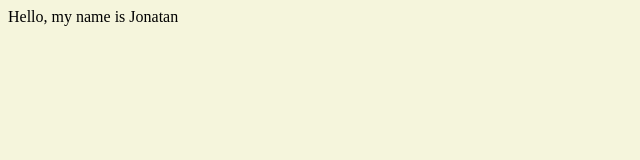
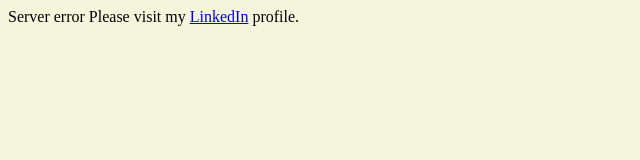
Before and after one commit to JoNnY0208/jonny0208.github.io, a plain HTML site: page index.html in a window 1280 px wide. Shown: the whole page, without its empty margins (0-640 px from the left). Drawn offline with Linux system fonts and the light colour scheme.

Commit message:
Update index.html

```diff
--- a/index.html
+++ b/index.html
@@ -15,7 +15,9 @@
         <!--[if lt IE 7]>
             <p class="browsehappy">You are using an <strong>outdated</strong> browser. Please <a href="#">upgrade your browser</a> to improve your experience.</p>
         <![endif]-->
-        Hello, my name is Jonatan
+        Server error
+
+        Please visit my <a href="https://www.linkedin.com/in/jonatandejko">LinkedIn</a> profile.
         <div class="header"></div>
         <div class="main"></div>
         <div class="footer"></div>
```
